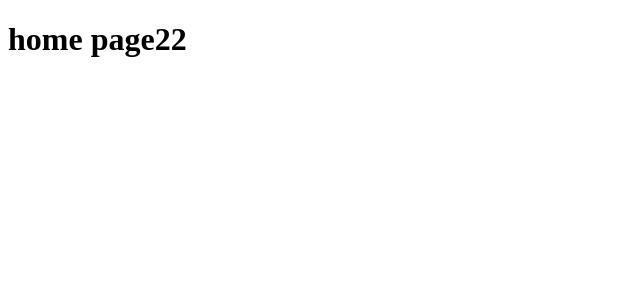
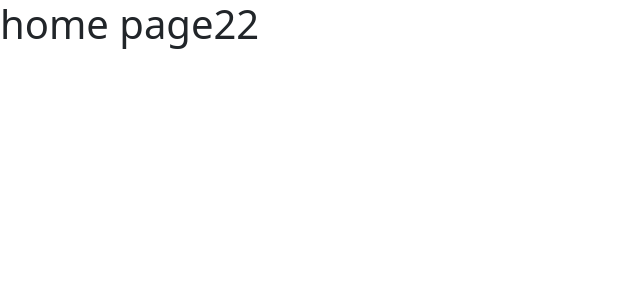
Before and after one commit to soufianeArh/ticketing, a Next.js app in the folder client/: page / in a window 1280 px wide. Shown: the top 300 px of the page, without its empty margins (0-640 px from the left). Built offline with nearby package versions, Linux system fonts and the light colour scheme.

Commit message:
rebuild _app file to import bootrsap in all html renders

```diff
--- /dev/null
+++ b/client/pages/_app.js
@@ -0,0 +1,4 @@
+ import "bootstrap/dist/css/bootstrap.css"
+export default ({Component, pageProps})=>{
+      return <Component {...pageProps} />
+}
```
